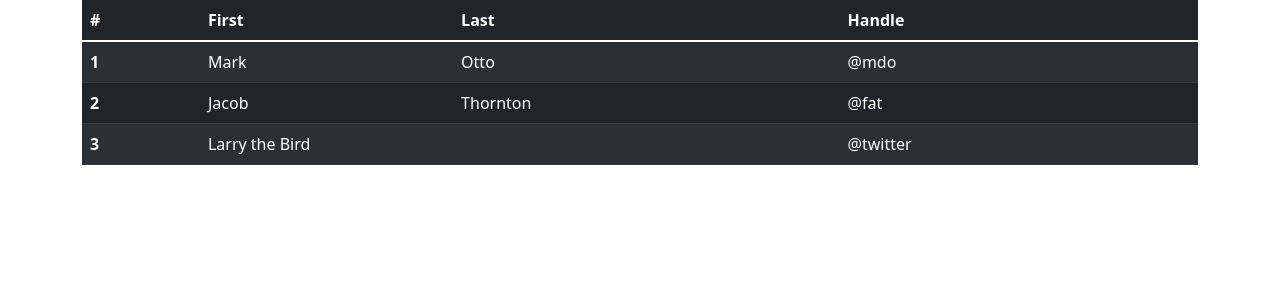
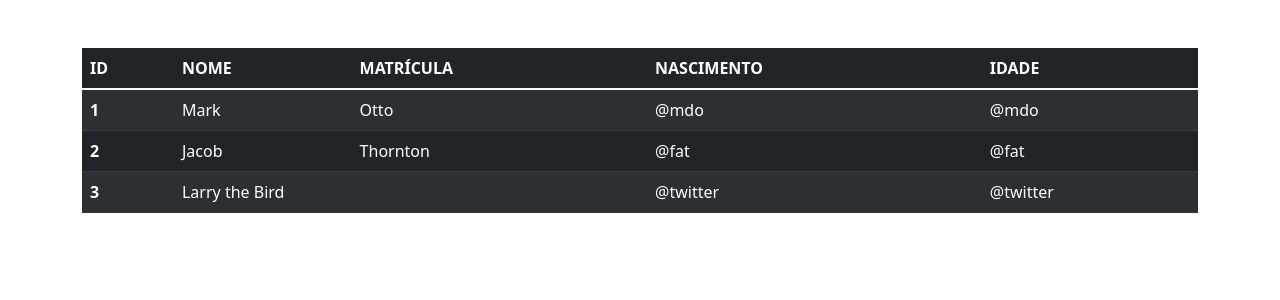
Before and after one commit to brunoqueluci/sistemaEscola, a PHP site: page /sistemaEscola/view/visualizaralunos.php in a window 1280 px wide. Shown: the part 56-356 px from the top of the page. Run offline with PHP 8.4, Linux system fonts and the light colour scheme.

Commit message:
ajuste de tabelas.

```diff
--- a/view/grid_tabela.php
+++ b/view/grid_tabela.php
@@ -1,21 +1,13 @@
-<!DOCTYPE html>
-<html lang="pt-BR">
-<head>
-    <link href="https://cdn.jsdelivr.net/npm/bootstrap@5.1.3/dist/css/bootstrap.min.css" rel="stylesheet" integrity="sha384-1BmE4kWBq78iYhFldvKuhfTAU6auU8tT94WrHftjDbrCEXSU1oBoqyl2QvZ6jIW3" crossorigin="anonymous">
-    <meta charset="UTF-8">
-    <meta http-equiv="X-UA-Compatible" content="IE=edge">
-    <meta name="viewport" content="width=device-width, initial-scale=1.0">
-</head>
-<body>
 
   <div class="container">
-    <table class="table table-dark table-striped">
+    <table class="table table-dark table-striped mt-5">
       <thead>
         <tr>
-          <th scope="col">#</th>
-          <th scope="col">First</th>
-          <th scope="col">Last</th>
-          <th scope="col">Handle</th>
+          <th scope="col">ID</th>
+          <th scope="col">NOME</th>
+          <th scope="col">MATRÍCULA</th>
+          <th scope="col">NASCIMENTO</th>
+          <th scope="col">IDADE</th>
         </tr>
       </thead>
       <tbody>
@@ -24,16 +16,19 @@
           <td>Mark</td>
           <td>Otto</td>
           <td>@mdo</td>
+          <td>@mdo</td>
         </tr>
         <tr>
           <th scope="row">2</th>
           <td>Jacob</td>
           <td>Thornton</td>
           <td>@fat</td>
+          <td>@fat</td>
         </tr>
         <tr>
           <th scope="row">3</th>
           <td colspan="2">Larry the Bird</td>
+          <td>@twitter</td>
           <td>@twitter</td>
         </tr>
       </tbody>
```
